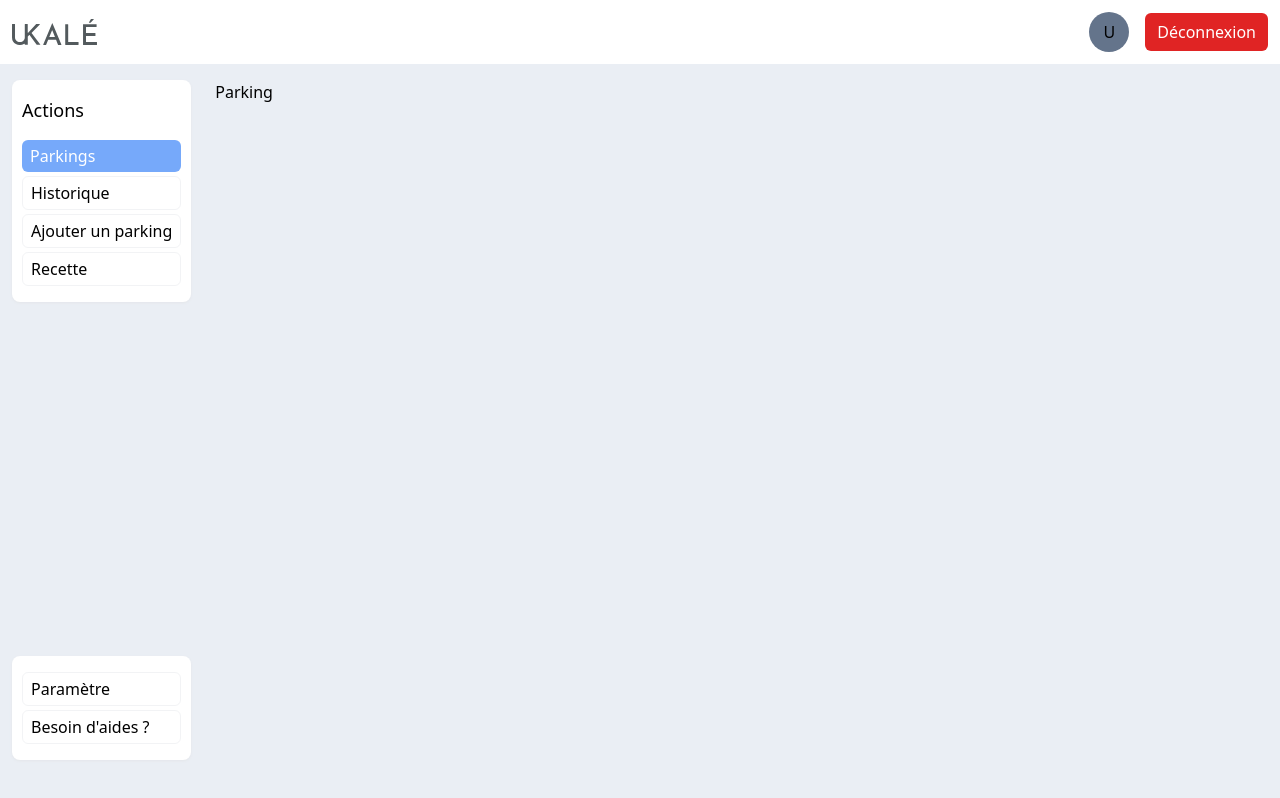
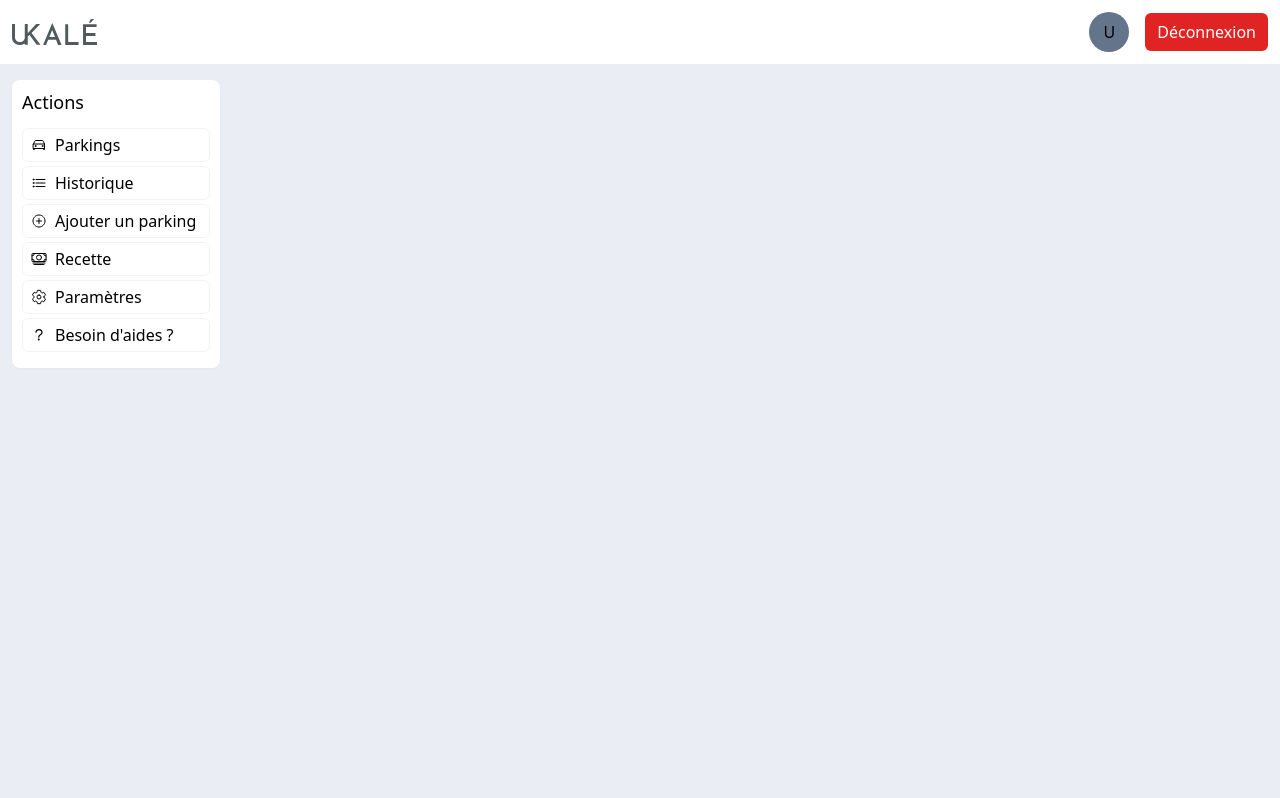
Before and after one commit to Ni3tzsch/ukale-1, a React (Vite) app in the folder frontend/: page /dashboard in a window 1280 px wide. Built offline with nearby package versions, Linux system fonts and the light colour scheme.

Commit message:
edit Dashboard page UI

```diff
--- a/frontend/src/pages/Dashboard/Dashboard.jsx
+++ b/frontend/src/pages/Dashboard/Dashboard.jsx
@@ -1,16 +1,15 @@
+import { Outlet } from 'react-router-dom'
 import { Main } from '../../components/Main'
 import { Header } from './UI/Header'
 import { Sidebar } from './UI/Sidebar'
-import { Parking } from './UI/Parking'
 
 function Dashboard() {
   return (
     <div>
       <Header />
-
       <Main className="mt-4 flex gap-6">
         <Sidebar />
-        <Parking />
+        <Outlet />
       </Main>
     </div>
   )
--- a/frontend/src/pages/Dashboard/UI/Header.jsx
+++ b/frontend/src/pages/Dashboard/UI/Header.jsx
@@ -5,7 +5,10 @@ function Header() {
   return (
     <header className="bg-white py-2">
       <nav className="container flex items-center justify-between">
-        <Link to="/dashboard" className="flex-center aspect-video h-12">
+        <Link
+          to="/dashboard/parkings"
+          className="flex-center aspect-video h-12"
+        >
           <img src={ukaleLogo} alt="Logo Ukalè" />
         </Link>
 
--- a/frontend/src/pages/Dashboard/UI/Parking/Parking.jsx
+++ /dev/null
@@ -1,5 +0,0 @@
-function Parking() {
-  return <div>Parking</div>
-}
-
-export default Parking
--- a/frontend/src/pages/Dashboard/UI/Parking/index.js
+++ /dev/null
@@ -1 +0,0 @@
-export { default as Parking } from './Parking'
--- a/frontend/src/pages/Dashboard/UI/Sidebar/SideNav.jsx
+++ /dev/null
@@ -1,43 +0,0 @@
-import { NavLink } from 'react-router-dom'
-
-function SideNav() {
-  const setActiveStyle = ({ isActive }) => {
-    if (!isActive) {
-      return 'px-2 py-1 border border-gray-200/50 rounded-md'
-    }
-    return 'px-2 py-1 rounded-md bg-blue-400 text-white'
-  }
-
-  return (
-    <div className="flex h-[calc(100vh_-_120px)] w-fit flex-col justify-between">
-      <div className="light-shadow w-fit rounded-lg bg-white px-2.5 py-4">
-        <h3 className="text-lg font-medium">Actions</h3>
-        <nav className="mt-4 flex flex-col gap-1">
-          <NavLink to="/dashboard" className={setActiveStyle}>
-            Parkings
-          </NavLink>
-          <NavLink to="/dashboard/history" className={setActiveStyle}>
-            Historique
-          </NavLink>
-          <NavLink to="/dashboard/add-parking" className={setActiveStyle}>
-            Ajouter un parking
-          </NavLink>
-          <NavLink to="/dashboard/gains" className={setActiveStyle}>
-            Recette
-          </NavLink>
-        </nav>
-      </div>
-
-      <nav className="light-shadow flex w-full flex-col gap-1 rounded-lg bg-white px-2.5 py-4">
-        <NavLink to="/dashboard/setting" className={setActiveStyle}>
-          Paramètre
-        </NavLink>
-        <NavLink to="/dashboard/help" className={setActiveStyle}>
-          Besoin d'aides ?
-        </NavLink>
-      </nav>
-    </div>
-  )
-}
-
-export { SideNav }
--- a/frontend/src/pages/Dashboard/UI/Sidebar/Sidebar.jsx
+++ b/frontend/src/pages/Dashboard/UI/Sidebar/Sidebar.jsx
@@ -1,9 +1,31 @@
-import { SideNav } from './SideNav'
+import { NavLink } from 'react-router-dom'
+import sbItems from '../../../../data/sidebarItems'
 
 function Sidebar() {
+  const setActiveStyle = ({ isActive }) => {
+    const sameClass =
+      'px-2 py-1 flex items-center gap-2 border rounded-md hover:bg-blue-400 hover:text-white'
+    if (!isActive) {
+      return `${sameClass} border-gray-200/50`
+    }
+    return `${sameClass} border-blue-400 bg-blue-400 text-white`
+  }
+
   return (
-    <aside>
-      <SideNav />
+    <aside className="flex w-full max-w-[13rem] flex-col justify-between">
+      <div className="light-shadow w-full rounded-lg bg-white px-2.5 pt-2 pb-4">
+        <h3 className="text-lg font-medium">Actions</h3>
+        <nav className="mt-3 flex flex-col gap-1">
+          {sbItems.map((item) => {
+            return (
+              <NavLink key={item.name} to={item.to} className={setActiveStyle}>
+                <item.Icon />
+                <span>{item.name}</span>
+              </NavLink>
+            )
+          })}
+        </nav>
+      </div>
     </aside>
   )
 }
```
